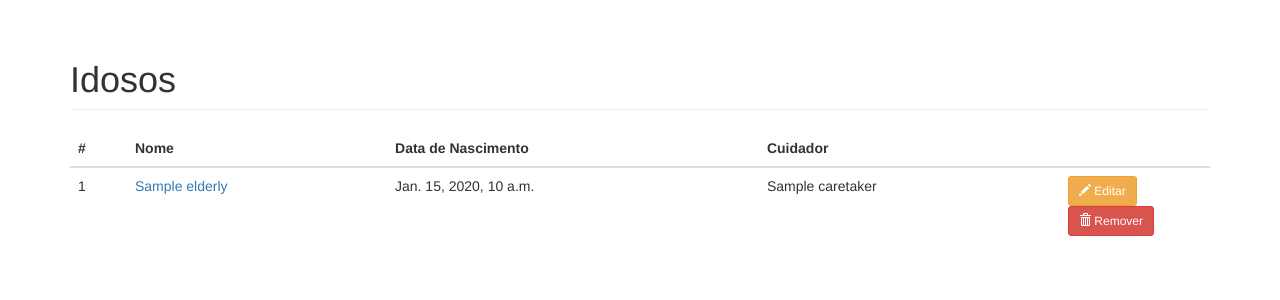
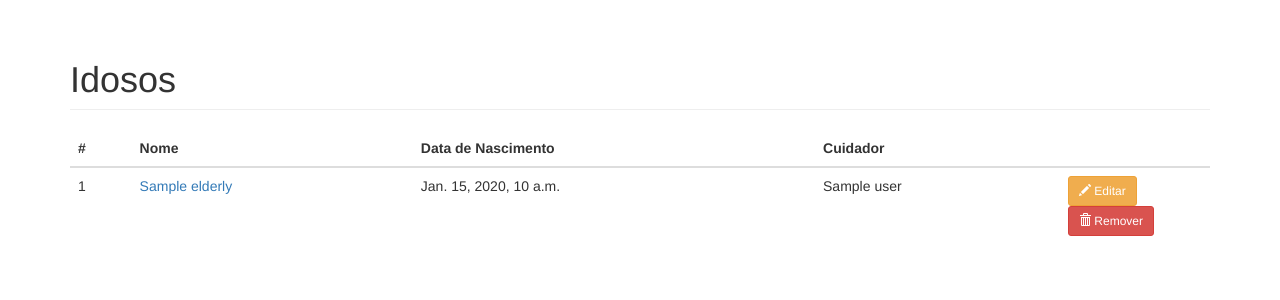
Before and after one commit to raphaelbaldi/shared-care, a Django app: template sharedcare/sharedcare/templates/elderlies/elderly_list.html in a window 1280 px wide. Shown: the part 52-352 px from the top of the page. Run offline with Django 3.2, Linux system fonts and the light colour scheme; the template is opened without the code that fills it: most values are stand-ins (such as "Sample title", 1, 10 or a date in 2020); parts of the project's set-up code (start-up, migrations or seed data) failed here and were passed over; some libraries are stand-ins or nearby versions.

Commit message:
Fix caretaker display name

```diff
--- a/sharedcare/sharedcare/templates/elderlies/includes/partial_elderly_list.html
+++ b/sharedcare/sharedcare/templates/elderlies/includes/partial_elderly_list.html
@@ -3,7 +3,7 @@
         <td>{{ elderly.id }}</td>
         <td><a href="{% url 'elderly_details' elderly.id %}">{{ elderly.name }}</a></td>
         <td>{{ elderly.birth_date }}</td>
-        <td>{% if elderly.caretaker %}{{ elderly.caretaker.name }}{% else %}Nenhum{% endif %}</td>
+        <td>{% if elderly.caretaker %}{{ elderly.caretaker.user.get_full_name }}{% else %}Nenhum{% endif %}</td>
         <td style="width: 150px">
             <button type="button"
                     class="btn btn-warning btn-sm js-update-elderly"
```
